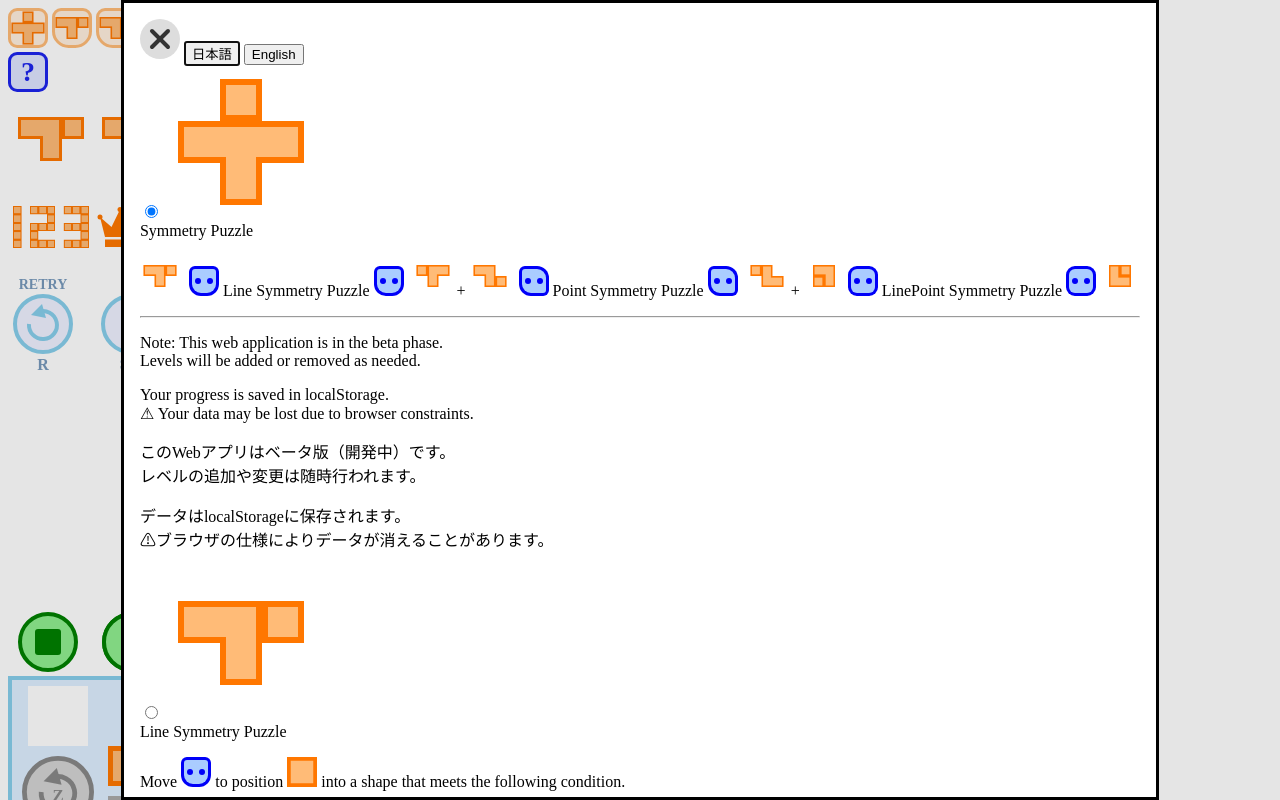
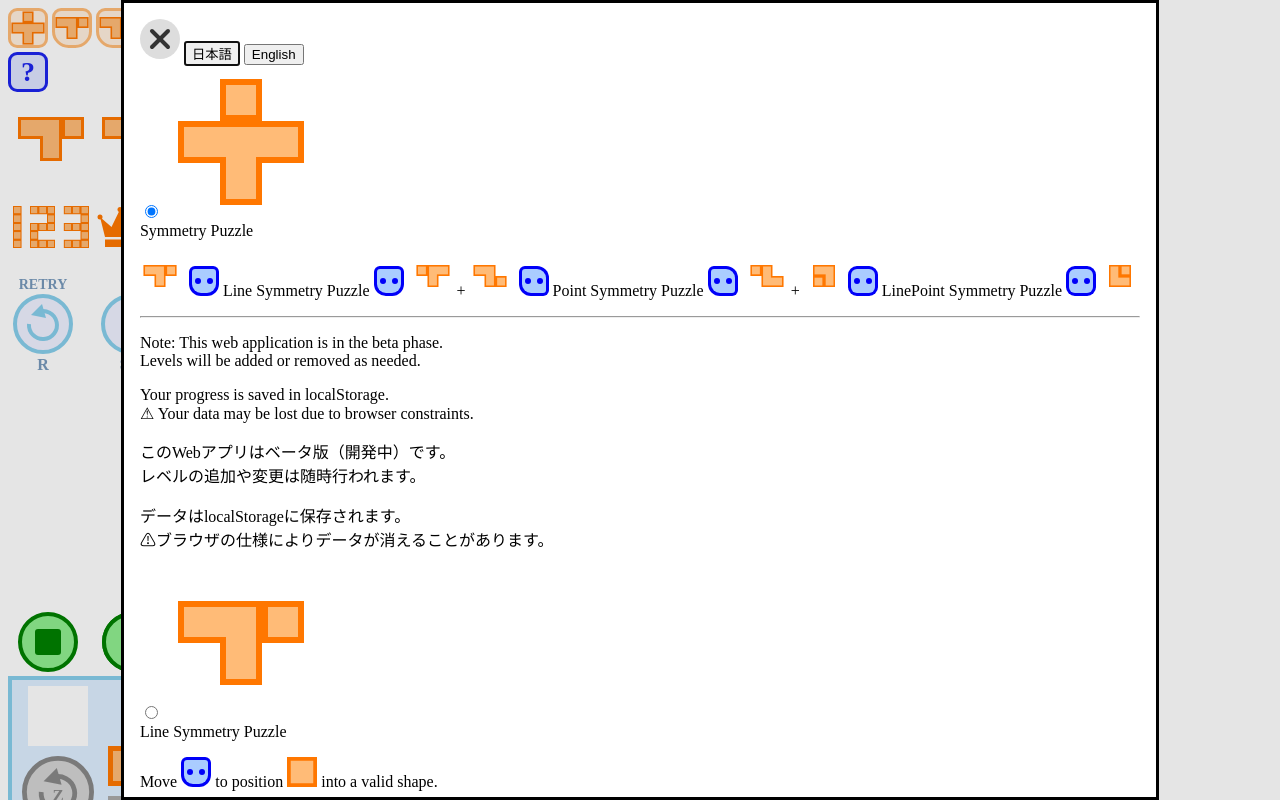
Before and after one commit to tatt61880/symmetry-puzzle, a website with bundled scripts: page index.html in a window 1280 px wide. Shown: the top 800 px of the page. Built offline with nearby package versions, Linux system fonts and the light colour scheme.

Commit message:
Update index.html

```diff
--- a/index.html
+++ b/index.html
@@ -232,7 +232,7 @@
                   </span>
                   <span class="flex">
                     <svg class="target-block"></svg>
-                    <span>into a shape that meets <span class="bold">the following condition</span>.</span>
+                    <span>into <span class="bold">a valid shape</span>.</span>
                   </span>
                 </p>
                 <p>
@@ -298,7 +298,7 @@
                   </span>
                   <span class="flex">
                     <svg class="target-block"></svg>
-                    <span>into a shape that meets <span class="bold">the following condition</span>.</span>
+                    <span>into <span class="bold">a valid shape</span>.</span>
                   </span>
                 </p>
                 <p>
@@ -365,7 +365,7 @@
                   </span>
                   <span class="flex">
                     <svg class="target-block"></svg>
-                    <span>into a shape that meets <span class="bold">the following conditions</span>.</span>
+                    <span>into <span class="bold">a valid shape</span>.</span>
                   </span>
                 </p>
                 <p>
```
